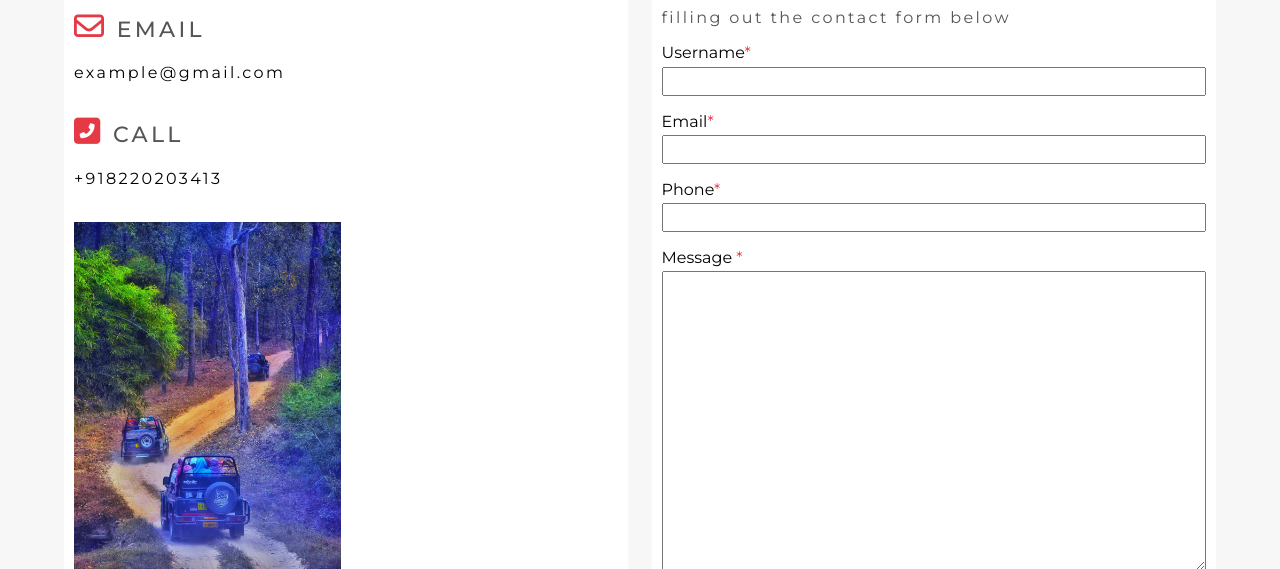
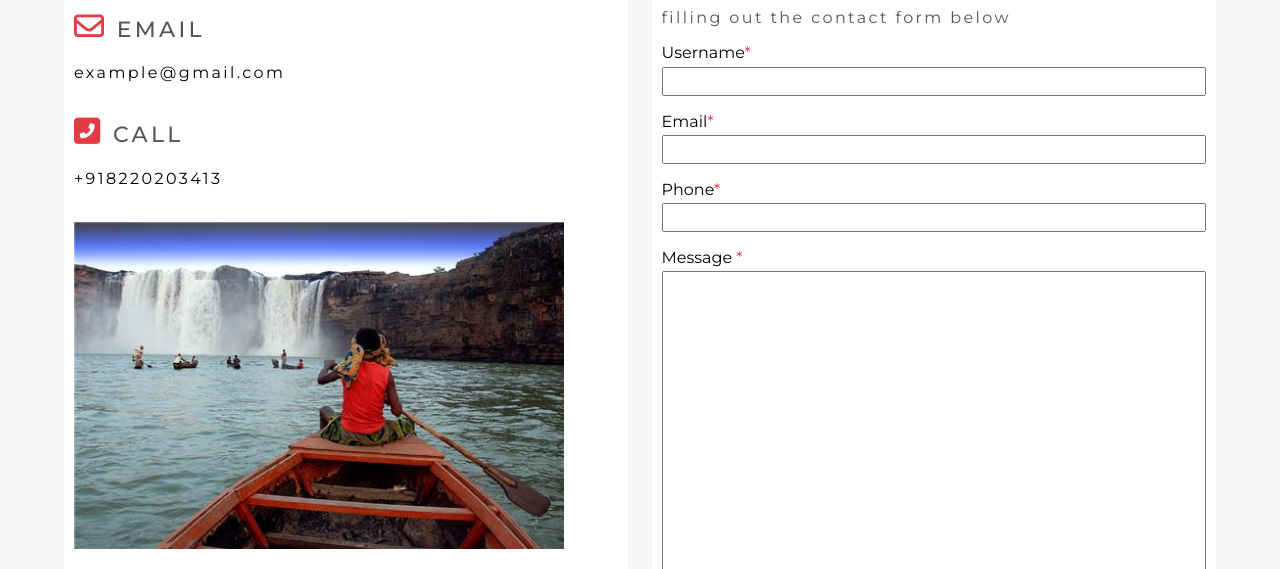
Before and after one commit to domesh-is-Coding/OCTANET_MAY, a plain HTML site: page Travel Landing Page/contact.html in a window 1280 px wide. Shown: the part 231-800 px from the top of the page. Drawn offline with Linux system fonts and the light colour scheme.

Commit message:
Files Updated

```diff
--- a/Travel Landing Page/CSS/style.css
+++ b/Travel Landing Page/CSS/style.css
@@ -494,6 +494,7 @@ h1, h2, h3{
     height: 300px;
     width: 100%;
     padding: 1rem;
+    resize: none;
 }
 
 .form-btn{
--- a/Travel Landing Page/contact.html
+++ b/Travel Landing Page/contact.html
@@ -6,6 +6,7 @@
     <meta name="viewport" content="width=device-width, initial-scale=1.0" />
     <link rel="stylesheet" href="./CSS/style.css" />
     <script src="https://kit.fontawesome.com/809b27f811.js" crossorigin="anonymous"></script>
+    <link rel="shortcut icon" href="./IMG/favicon.ico" type="image/x-icon">
     <title>TRAVEL WEBSITE | CONTACT PAGE</title>
 </head>
 
@@ -40,7 +41,7 @@
                     <h2 class="text-gray md-heading">Call</h2>
                     <p>+918220203413</p>
                 </div>
-                <img src="./IMG/Contact page.jpg" alt="Travel">
+                <img src="./IMG/watreed.jpg" alt="Travel">
             </div>
             <form action="" class="form">
                 <h1 class="lg-heading text-black">Contact Us</h1>
```
Also changed, not shown: Travel Landing Page/about.html (+1 -0 lines), Travel Landing Page/index.html (+1 -0 lines), Travel Landing Page/IMG/favicon.ico (added), Travel Landing Page/IMG/watreed.jpg (added).
